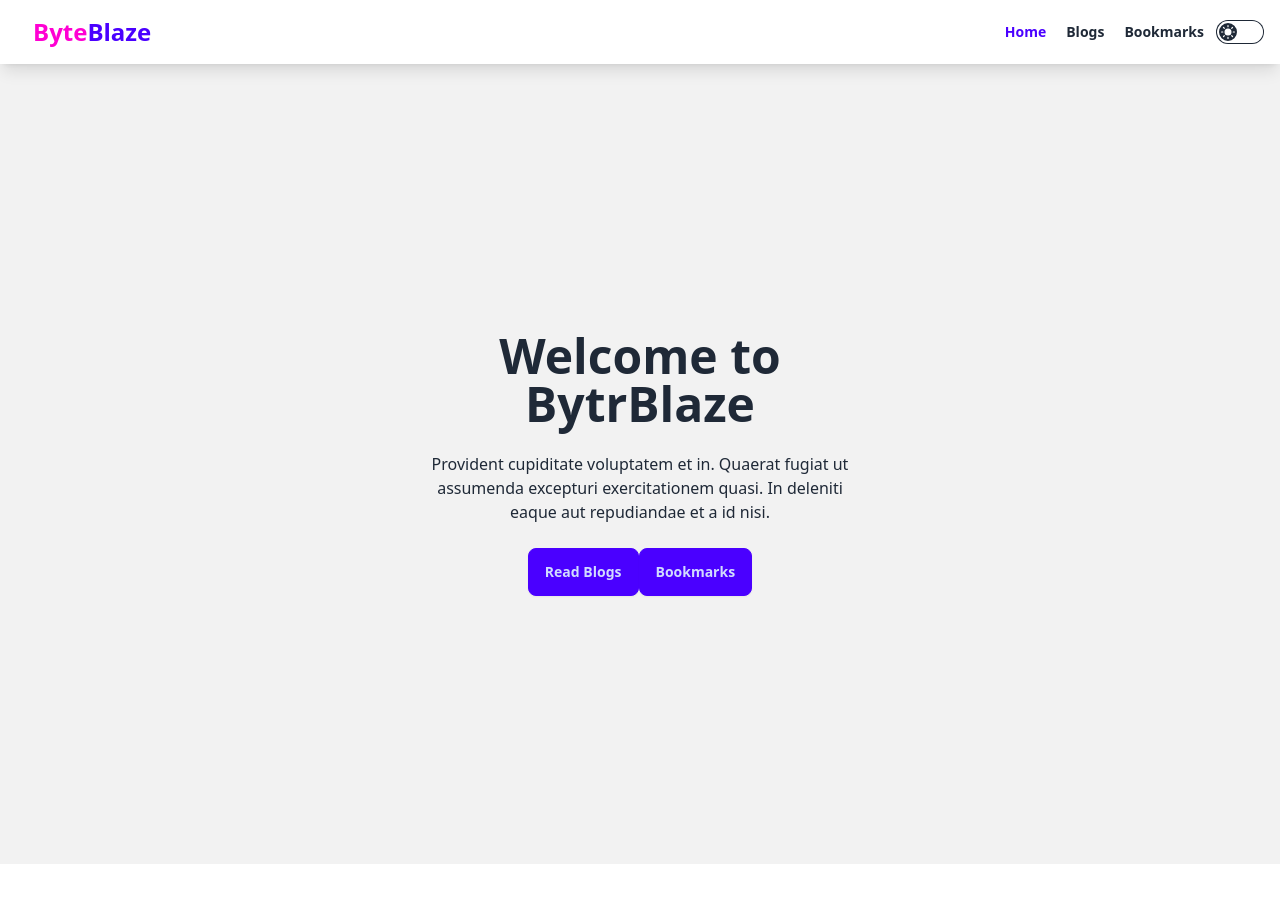
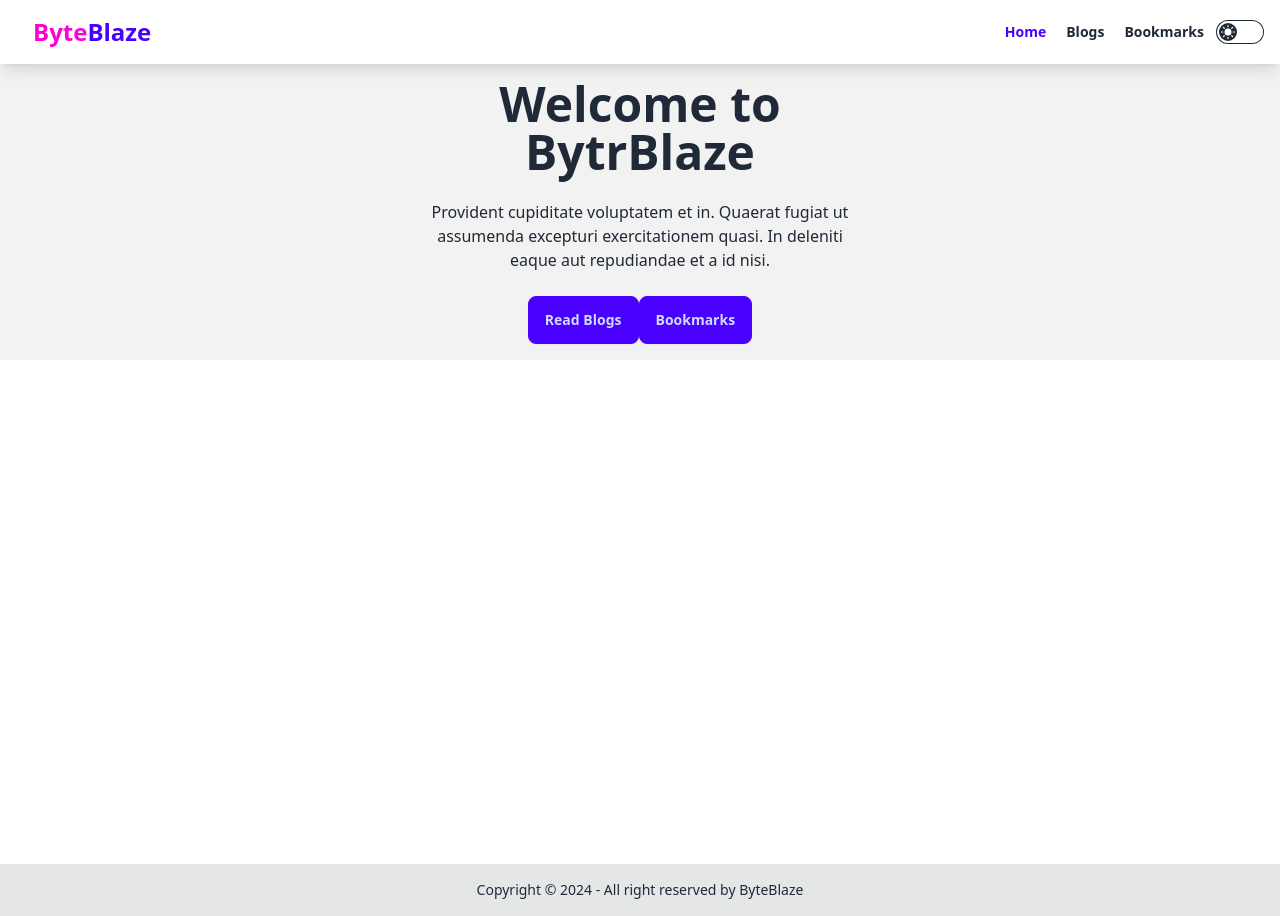
Before and after one commit to alalhosen/ByteBlaze-concept-8, a React app: page / in a window 1280 px wide. Before the commit the page ends 864 px from the top, so only its background shows below. Built offline with nearby package versions, Linux system fonts and the light colour scheme; the HTML template or start-up script is replaced by a standard one.

Commit message:
footer with css

```diff
--- a/src/assets/pages/Home.jsx
+++ b/src/assets/pages/Home.jsx
@@ -2,7 +2,7 @@ import Hero from "../../components/Hero";
 
 const Home = () => {
     return (
-        <div>
+        <div className="min-h-screen ">
             <Hero />
         </div>
     );
--- a/src/components/Footer.jsx
+++ b/src/components/Footer.jsx
@@ -3,7 +3,7 @@ const Footer = () => {
     return (
         <footer className="footer footer-center bg-base-300 text-base-content p-4">
             <aside>
-                <p>Copyright © {new Date().getFullYear()} - All right reserved by ACME Industries Ltd</p>
+                <p>Copyright © {new Date().getFullYear()} - All right reserved by ByteBlaze</p>
             </aside>
         </footer>
     );
--- a/src/components/Hero.jsx
+++ b/src/components/Hero.jsx
@@ -1,7 +1,7 @@
 
 const Hero = () => {
     return (
-        <div className="hero bg-base-200 min-h-screen">
+        <div className="hero bg-base-200">
         <div className="hero-content text-center">
           <div className="max-w-md">
             <h1 className="text-5xl font-bold">Welcome to BytrBlaze</h1>
--- a/src/layouts/MainLayout.jsx
+++ b/src/layouts/MainLayout.jsx
@@ -3,6 +3,7 @@ import { Outlet } from "react-router-dom";
 // import Bookmarks from "../assets/pages/Bookmarks";
 // import Home from "../assets/Pages/Home";
 import Nav from "../components/Nav";
+import Footer from "../components/Footer";
 
 const MainLayout = () => {
     return (
@@ -11,8 +12,10 @@ const MainLayout = () => {
                 <Nav />
             </div>
 
-            {/* pocket */}
+            {/* packet */}
             <Outlet />
+            {/* footer */}
+            <Footer />
         </div>
     );
 };
```
